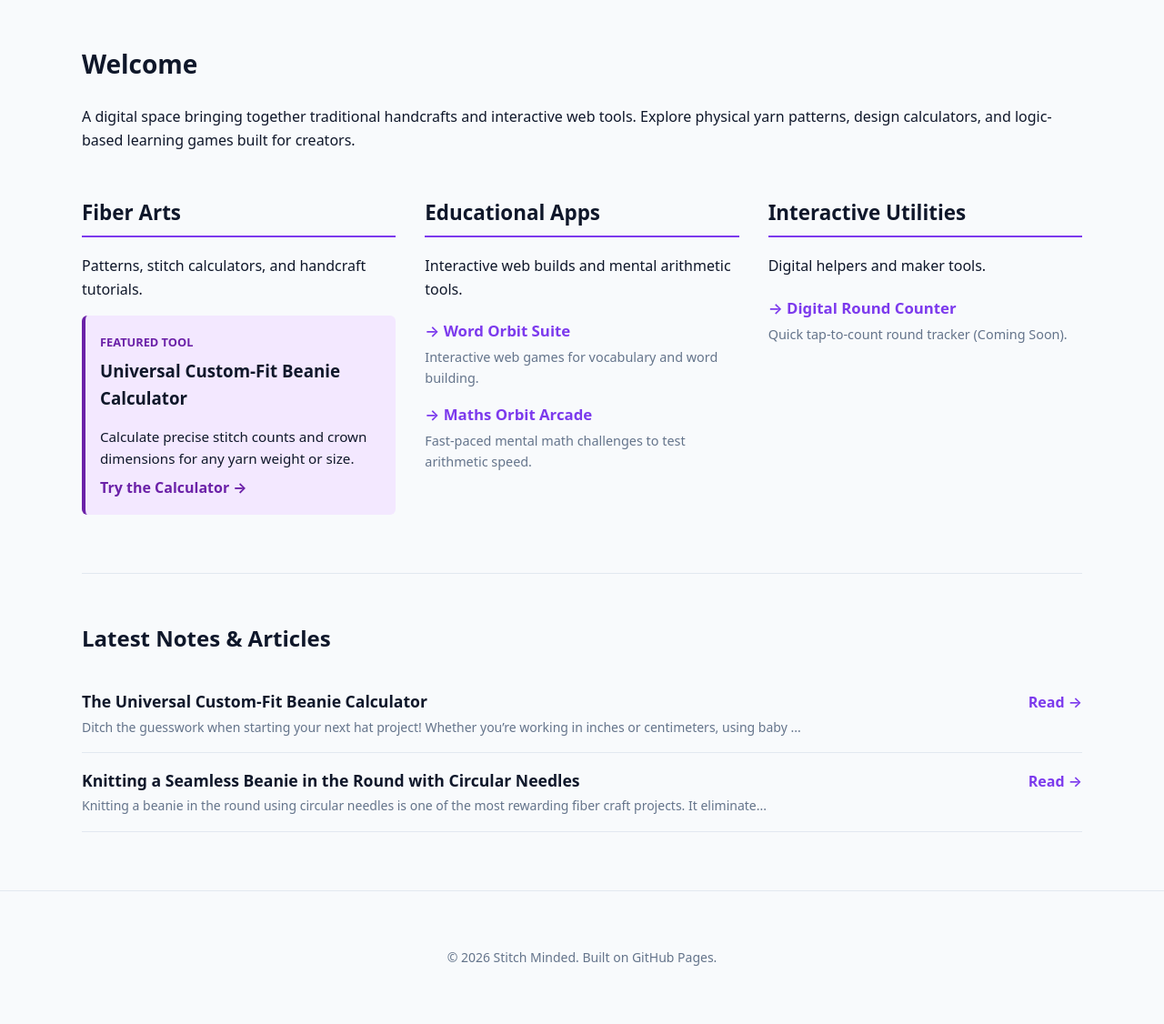
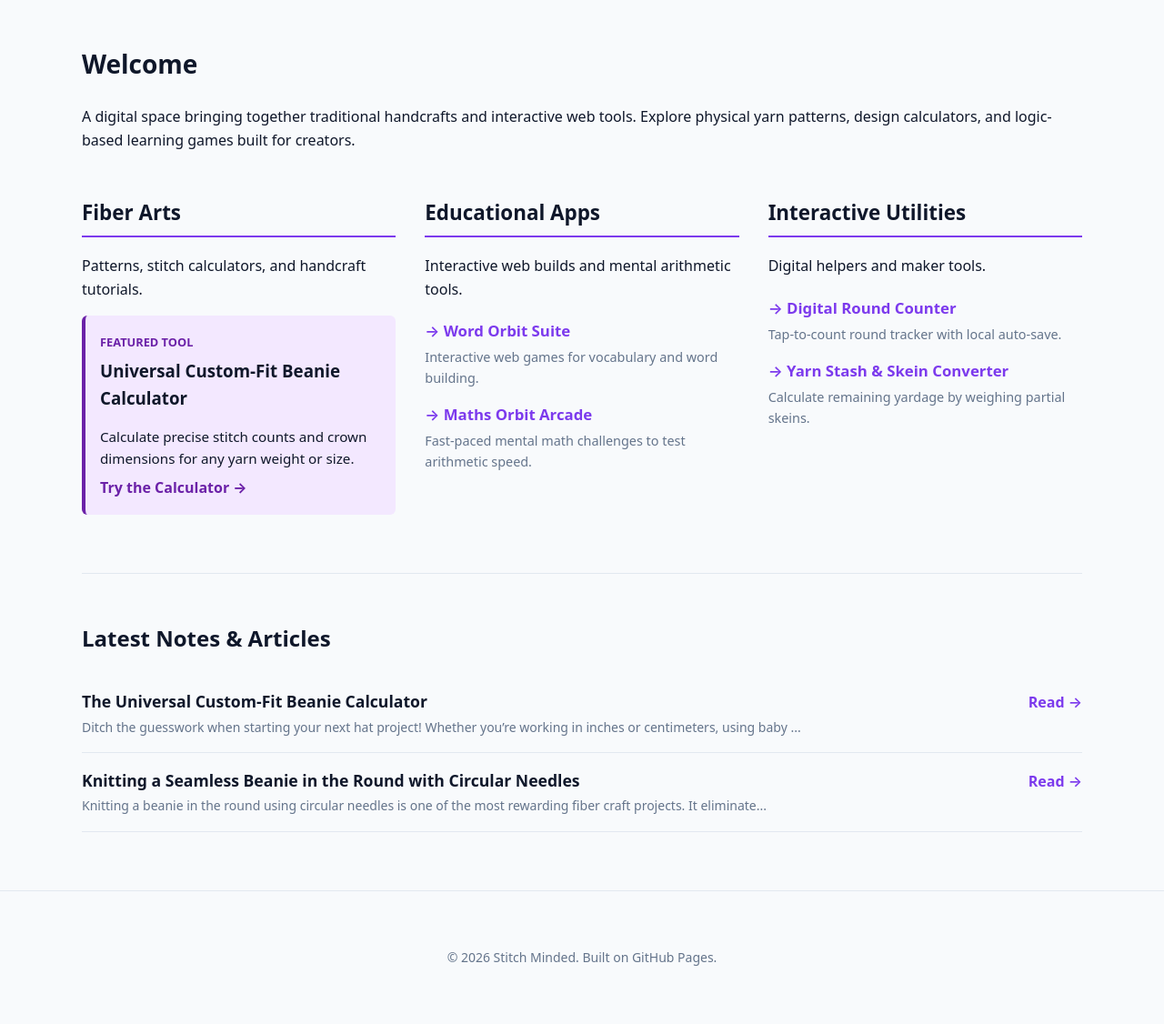
Before and after one commit to KirstN44/stitch-minded, a Jekyll site: the page built from index.html, in a window 1280 px wide. Shown: the part 272-1398 px from the top of the page at 91% size. Built offline with Jekyll 4.4.1, drawn with Linux system fonts in a browser that asks for light colours.

Commit message:
Revise index.html with new content and layout
Updated the HTML structure and content of the index.html file, including new sections for interactive utilities and blog posts.

```diff
--- a/index.html
+++ b/index.html
@@ -195,7 +195,11 @@
   <ul class="link-list">
     <li>
       <a href="round-counter.html">&rarr; Digital Round Counter</a>
-            <p>Quick tap-to-count round tracker (Coming Soon).</p>
+      <p>Tap-to-count round tracker with local auto-save.</p>
+    </li>
+    <li>
+      <a href="yarn-converter.html">&rarr; Yarn Stash & Skein Converter</a>
+      <p>Calculate remaining yardage by weighing partial skeins.</p>
     </li>
   </ul>
 </div>
```
Lines whose indentation alone changed are shown as unchanged.
